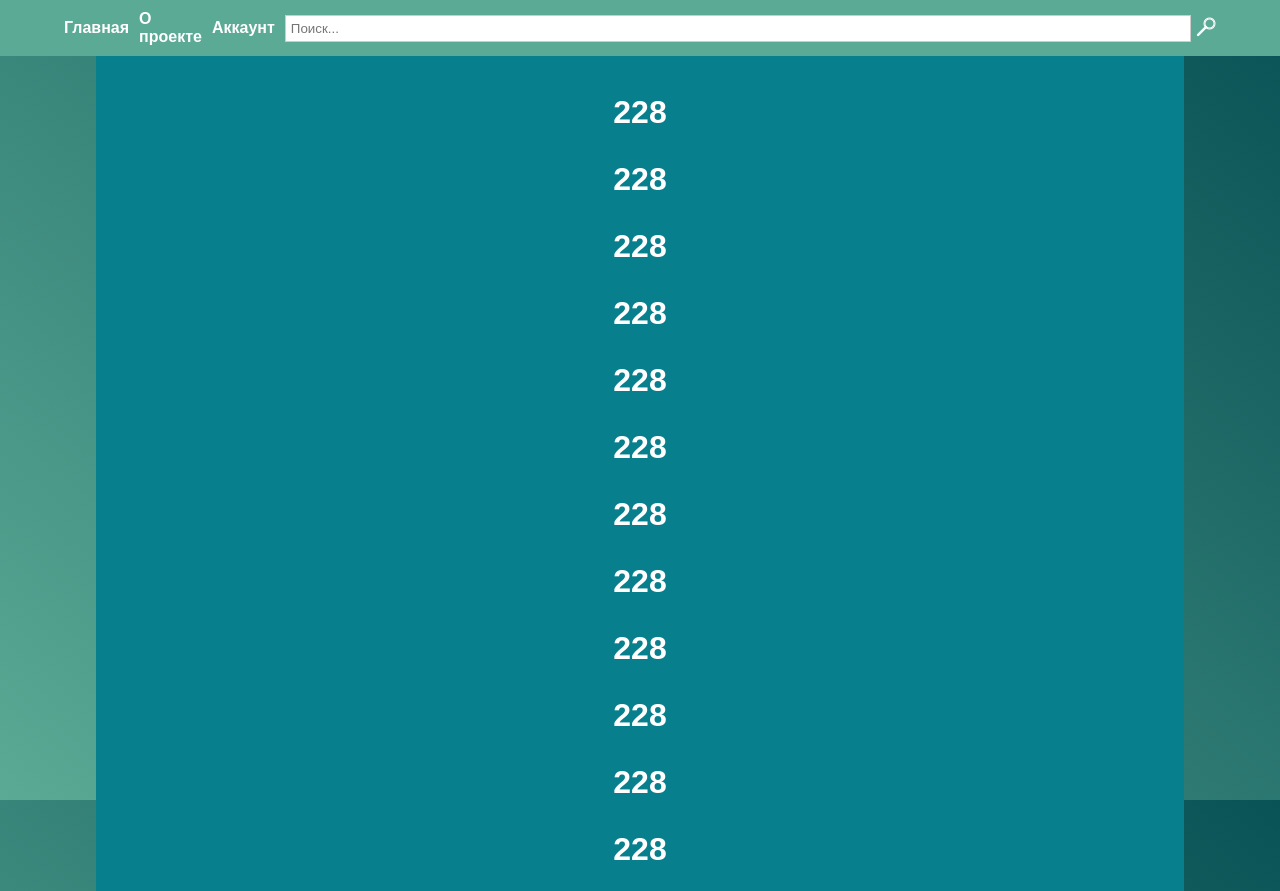
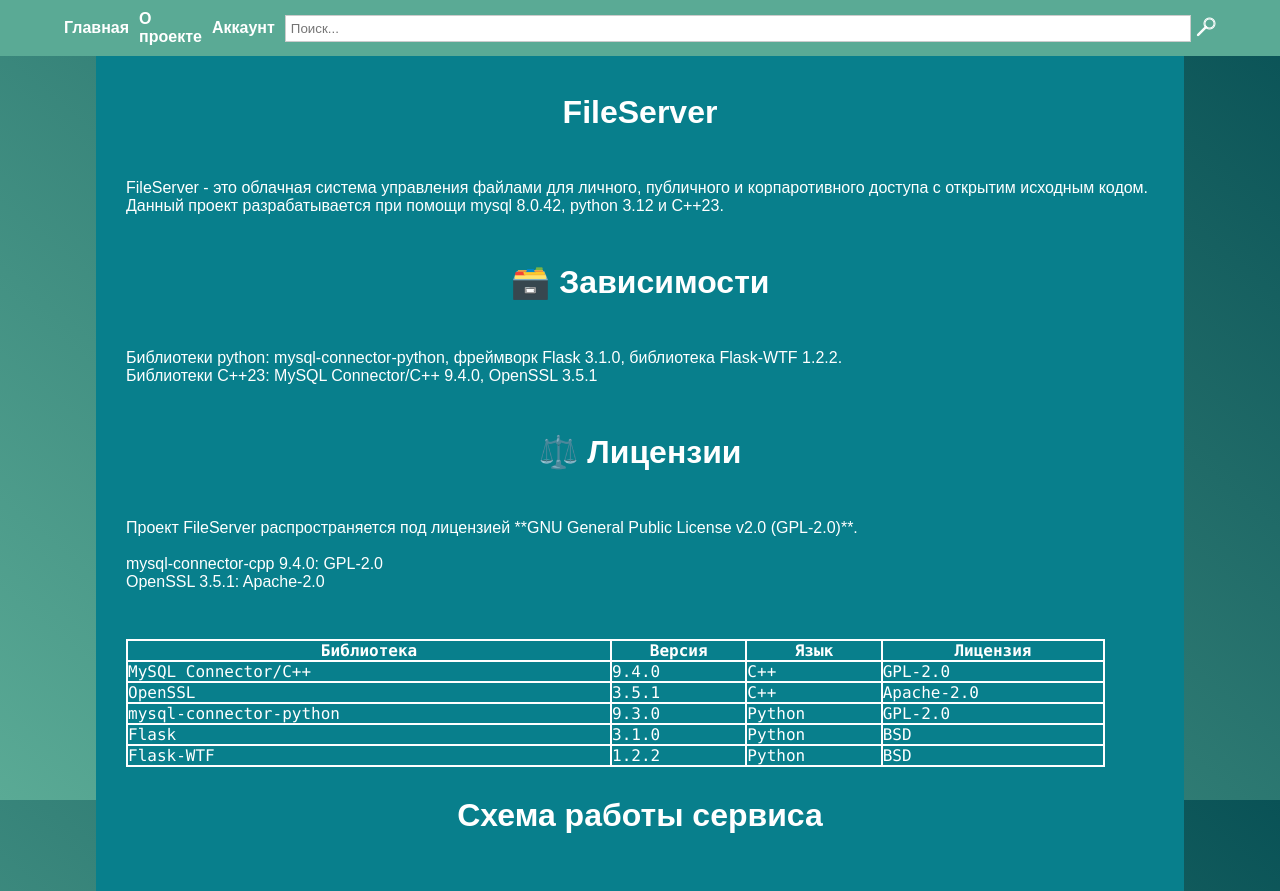
Before and after one commit to ClassZak/FileServer, a Flask app: page / in a window 1280 px wide. Shown: the top 891 px of the page. Run offline with Flask 3, Linux system fonts and the light colour scheme; some libraries are stand-ins or nearby versions.

Commit message:
Добавление описания сайиа и стилизация таблицы

```diff
--- a/FrontendServer/src/frontend/template/index.html
+++ b/FrontendServer/src/frontend/template/index.html
@@ -13,25 +13,84 @@
 		{% include 'parts/header_content.html' %}
 	</header>
 	<main class="content-wrapper">
-		<h1>228</h1>
-		<h1>228</h1>
-		<h1>228</h1>
-		<h1>228</h1>
-		<h1>228</h1>
-		<h1>228</h1>
-		<h1>228</h1>
-		<h1>228</h1>
-		<h1>228</h1>
-		<h1>228</h1>
-		<h1>228</h1>
-		<h1>228</h1>
-		<h1>228</h1>
-		<h1>228</h1>
-		<h1>228</h1>
-		<h1>228</h1>
-		<h1>228</h1>
-		<h1>228</h1>
-		<h1>228</h1>
+		<h1>FileServer</h1>
+		<p>
+FileServer - это облачная система управления файлами для личного, публичного и корпаротивного доступа с открытим исходным кодом.
+Данный проект разрабатывается при помощи mysql 8.0.42, python 3.12 и C++23.
+		</p>
+		<h1>🗃️ Зависимости</h1>
+		<p>
+Библиотеки python: mysql-connector-python, фреймворк Flask 3.1.0, библиотека Flask-WTF 1.2.2.
+Библиотеки C++23: MySQL Connector/C++ 9.4.0, OpenSSL 3.5.1
+		</p>
+		<h1>⚖️ Лицензии</h1>
+		<p>
+Проект FileServer распространяется под лицензией **GNU General Public License v2.0 (GPL-2.0)**.
+
+mysql-connector-cpp 9.4.0: GPL-2.0
+OpenSSL 3.5.1: Apache-2.0
+		</p>
+		<style>
+			/*Таблица*/
+			table{
+				width: 90%;
+				margin-left: auto;
+				margin-right: auto;
+				border-collapse: collapse;
+				font-family: Consolas, sans-serif;
+			}
+			table,td,th{
+				height:100%;
+				border: 2px solid rgb(255, 255, 255);
+			}
+			.table-header{
+				position: flex;
+			}
+		</style>
+		<table>
+			<thead>
+				<tr>
+					<th>Библиотека</th>
+					<th>Версия</th>
+					<th>Язык</th>
+					<th>Лицензия</th>
+				</tr>
+			</thead>
+			<tbody>
+				<tr>
+					<td>MySQL Connector/C++</td>
+					<td>9.4.0</td>
+					<td>C++</td>
+					<td>GPL-2.0</td>
+				</tr>
+				<tr>
+					<td>OpenSSL</td>
+					<td>3.5.1</td>
+					<td>C++</td>
+					<td>Apache-2.0</td>
+				</tr>
+				<tr>
+					<td>mysql-connector-python</td>
+					<td>9.3.0</td>
+					<td>Python</td>
+					<td>GPL-2.0</td>
+				</tr>
+				<tr>
+					<td>Flask</td>
+					<td>3.1.0</td>
+					<td>Python</td>
+					<td>BSD</td>
+				</tr>
+				<tr>
+					<td>Flask-WTF</td>
+					<td>1.2.2</td>
+					<td>Python</td>
+					<td>BSD</td>
+				</tr>
+			</tbody>
+		</table>
+		<h1>Схема работы сервиса</h1>
+		<img src="https://github.com/ClassZak/FileServer/blob/master/FileServer.png">
 	</main>
 	<footer>
 		{% include 'parts/footer_content.html' %}
```
